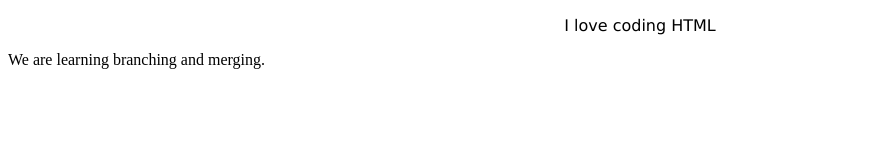
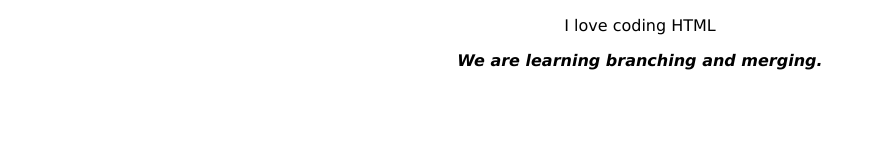
Before and after one commit to praiseolotu/git_tut_1, a plain HTML site: page index.html in a window 1280 px wide. Shown: the whole page, without its empty margins (0-876 px from the left). Drawn offline with Linux system fonts and the light colour scheme.

Commit message:
updated style.css

```diff
--- a/style.css
+++ b/style.css
@@ -3,3 +3,10 @@
   font-family: Verdana, Geneva, Tahoma, sans-serif;
   font-style: normal;
 }
+.article-style {
+  text-align: center;
+  font-family: "Lucida Sans", "Lucida Sans Regular", "Lucida Grande",
+    "Lucida Sans Unicode", Geneva, Verdana, sans-serif;
+  font-style: italic;
+  font-weight: bold;
+}
--- a/styles.css
+++ /dev/null
@@ -1,12 +0,0 @@
-.text-center {
-  text-align: center;
-  font-family: Verdana, Geneva, Tahoma, sans-serif;
-  font-style: normal;
-}
-.article-style {
-  text-align: center;
-  font-family: "Lucida Sans", "Lucida Sans Regular", "Lucida Grande",
-    "Lucida Sans Unicode", Geneva, Verdana, sans-serif;
-  font-style: italic;
-  font-weight: bold;
-}
```
